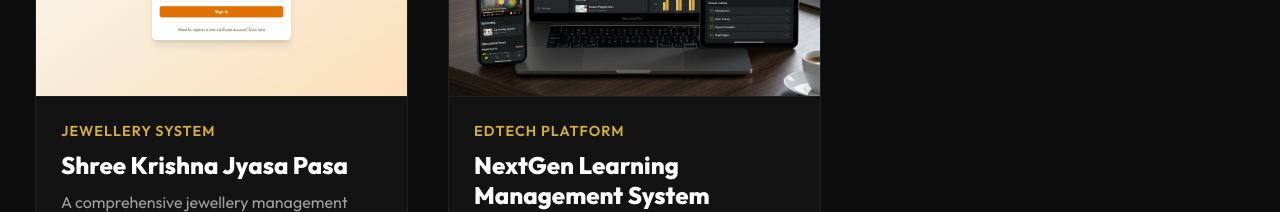
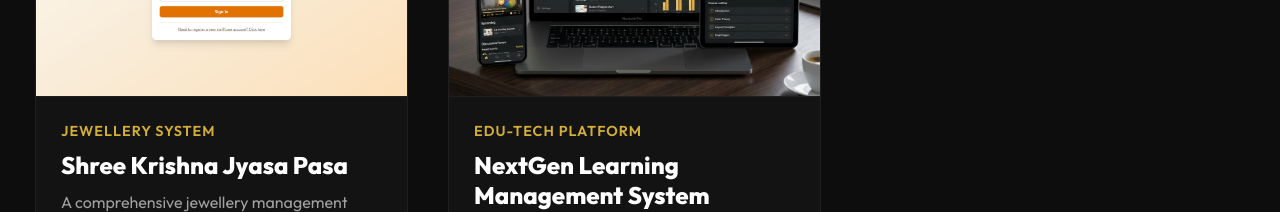
Before and after one commit to shakyamtech/shakya-portal, a React (Vite) app: page / in a window 1280 px wide. Shown: the part 2780-2992 px from the top of the page. Built offline with nearby package versions, Linux system fonts and the light colour scheme.

Commit message:
chore: Update LMS project tag to Edu-Tech Platform

```diff
--- a/src/translations.ts
+++ b/src/translations.ts
@@ -52,7 +52,7 @@ export const translations = {
         mobileApp: "Mobile App",
         businessWebsite: "Business Website",
         jewellerySystem: "Jewellery System",
-        lmsSystem: "EdTech Platform"
+        lmsSystem: "Edu-Tech Platform"
       },
       btnViewApp: "View Live App",
       btnViewMobileApp: "View App",
```
Also changed, not shown: public/images/profile_avatar.png (deleted).
